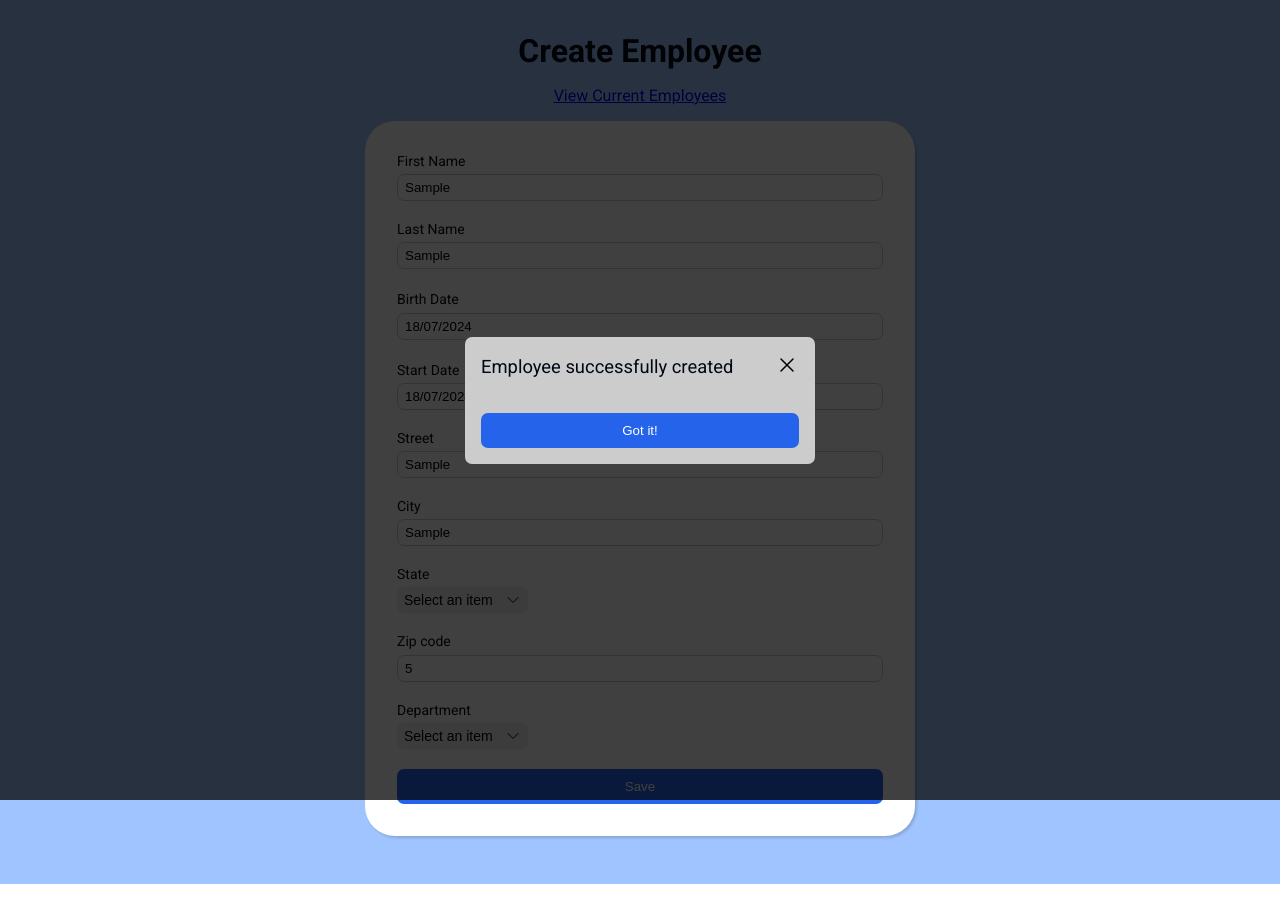
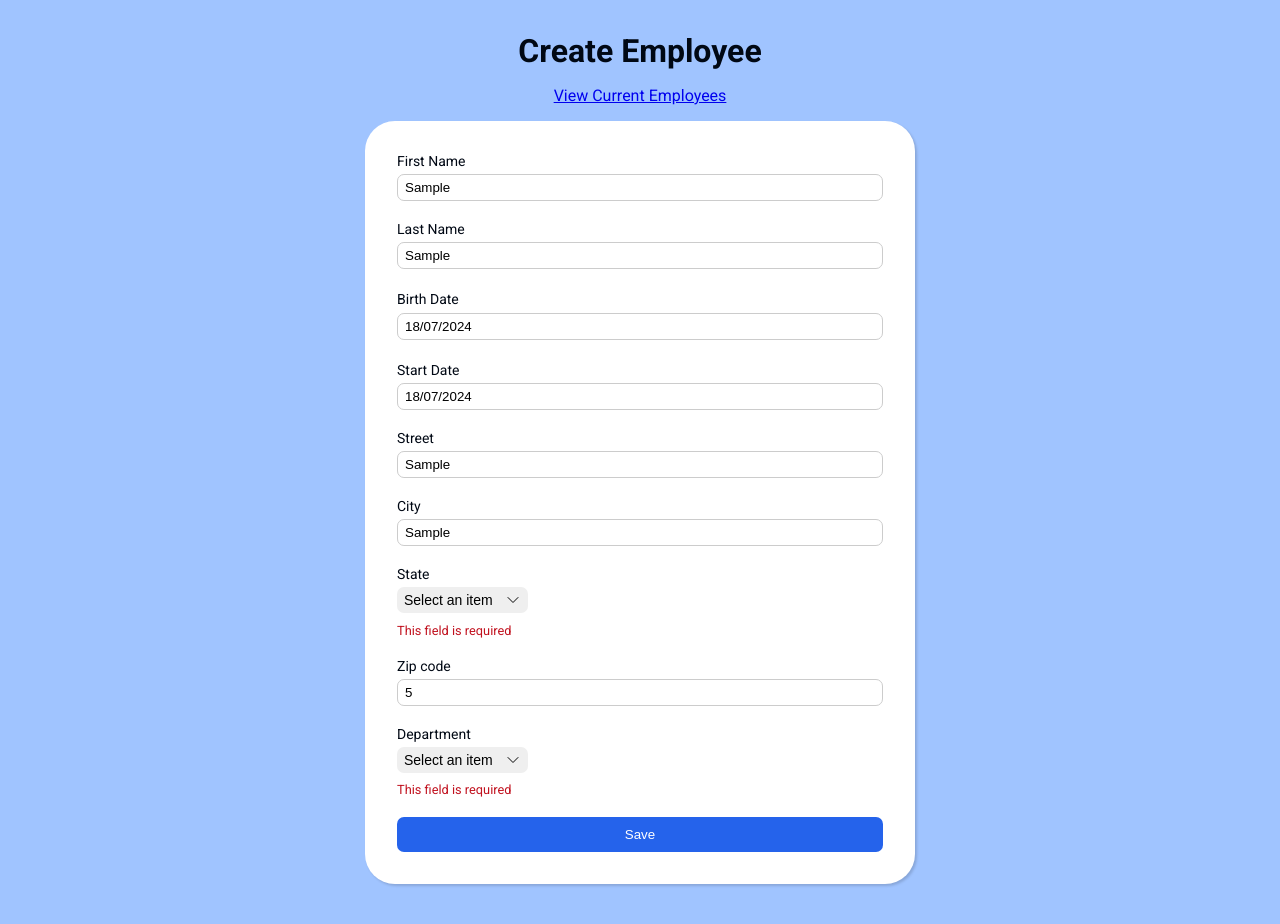
Before and after one commit to pyko7/HRNet, a React (Vite) app: page / in a window 1280 px wide. Both pictures are taken after typing "Sample", "Sample", "Sample", "Sample", "5" into the empty fields and a click on the button "Save". Shown: the top 924 px of the page. Before the commit the page ends 884 px from the top, so only its background shows below. Built offline with nearby package versions, Linux system fonts and the light colour scheme.

Commit message:
chore: add error handling

```diff
--- /dev/null
+++ b/src/components/errorMessage/ErrorMessage.css
@@ -0,0 +1,8 @@
+.error-message {
+  width: 100%;
+  margin-top: 0.25rem;
+  padding: 0;
+  display: block;
+  font-size: 0.8rem;
+  color: var(--error-color);
+}
--- /dev/null
+++ b/src/components/errorMessage/ErrorMessage.jsx
@@ -0,0 +1,6 @@
+import "./ErrorMessage.css";
+const ErrorMessage = ({ children }) => {
+  return <span className="error-message">{children}</span>;
+};
+
+export default ErrorMessage;
--- a/src/components/form/Form.css
+++ b/src/components/form/Form.css
@@ -5,3 +5,7 @@
   align-items: center;
   gap: 1.25rem;
 }
+
+.textfield-container {
+  width: 100%;
+}
--- a/src/components/form/Form.jsx
+++ b/src/components/form/Form.jsx
@@ -3,6 +3,7 @@ import { createPortal } from "react-dom";
 import Button from "../button/Button";
 import TextField from "../textField/TextField";
 import DropdownMenu from "../dropdownMenu/DropdownMenu";
+import ErrorMessage from "../errorMessage/ErrorMessage";
 import Modal from "../modal/Modal";
 import { departments, emptyEmployeeData, states } from "../../utils/utils";
 import CustomDatePicker from "../datePicker/DatePicker";
@@ -18,6 +19,8 @@ import "../textField/TextField.css";
 const Form = () => {
   const [visible, setVisible] = useState(false);
   const [employee, setEmployee] = useState(emptyEmployeeData);
+  const [errors, setErrors] = useState([]);
+
   const statesName = states.map((state) => state.name);
   const dispatch = useDispatch();
 
@@ -28,11 +31,36 @@ const Form = () => {
     }));
   };
 
+  const handleErrors = () => {
+    let newErrors = {};
+
+    for (const [key, value] of Object.entries(employee)) {
+      if (!value) {
+        newErrors[key] = "This field is required";
+      }
+    }
+
+    setErrors(newErrors);
+
+    for (const [key, value] of Object.entries(employee)) {
+      if (!value) {
+        newErrors[key] = "This field is required";
+      }
+    }
+    return newErrors;
+  };
+
   const handleClick = (e) => {
     e.preventDefault();
+    const formErrors = handleErrors();
+
+    if (Object.keys(formErrors).length === 0) {
       dispatch(setEmployees(employee));
       setVisible(true);
+    }
+    return;
   };
+
   const handleClose = () => {
     setVisible(false);
   };
@@ -40,18 +68,25 @@ const Form = () => {
   return (
     <>
       <form className="form">
+        <div className="textfield-container">
           <TextField
             id="first-name"
             label="First Name"
             value={employee.firstName}
             onChange={(value) => handleInputChange("firstName", value)}
           />
+          {errors.firstName && <ErrorMessage>{errors.firstName}</ErrorMessage>}
+        </div>
+
+        <div className="textfield-container">
           <TextField
             id="last-name"
             label="Last Name"
             value={employee.lastName}
             onChange={(value) => handleInputChange("lastName", value)}
           />
+          {errors.lastName && <ErrorMessage>{errors.lastName}</ErrorMessage>}
+        </div>
 
         <CustomDatePicker
           id="date-of-birth"
@@ -66,18 +101,25 @@ const Form = () => {
           onChange={(value) => handleInputChange("startDate", value)}
         />
 
+        <div className="textfield-container">
           <TextField
             id="street"
             label="Street"
             value={employee.street}
             onChange={(value) => handleInputChange("street", value)}
           />
+          {errors.street && <ErrorMessage>{errors.street}</ErrorMessage>}
+        </div>
+
+        <div className="textfield-container">
           <TextField
             id="city"
             label="City"
             value={employee.city}
             onChange={(value) => handleInputChange("city", value)}
           />
+          {errors.city && <ErrorMessage>{errors.city}</ErrorMessage>}
+        </div>
 
         <div className="textfield-label-container">
           <label className="label" htmlFor="State">
@@ -88,14 +130,18 @@ const Form = () => {
             value={employee.state}
             onChange={(value) => handleInputChange("state", value)}
           />
+          {errors.state && <ErrorMessage>{errors.state}</ErrorMessage>}
         </div>
 
+        <div className="textfield-container">
           <TextField
             type="number"
             id="zip-code"
             label="Zip code"
             onChange={(value) => handleInputChange("zipCode", value)}
           />
+          {errors.zipCode && <ErrorMessage>{errors.zipCode}</ErrorMessage>}
+        </div>
 
         <div className="textfield-label-container">
           <label className="label" htmlFor="Department">
@@ -106,6 +152,7 @@ const Form = () => {
             value={employee.department}
             onChange={(value) => handleInputChange("department", value)}
           />
+          {errors.department && <ErrorMessage>{errors.state}</ErrorMessage>}
         </div>
 
         <Button variant="contained" handleClick={handleClick}>
--- a/src/index.css
+++ b/src/index.css
@@ -7,6 +7,7 @@
   --medium-light-color: #e5e5e5;
   --medium-color: #ccc;
   --dark-color: #000814;
+  --error-color: #c1121f;
 
   /* border radius */
   --rounded-sm: 0.435rem;
```
Lines whose indentation alone changed are shown as unchanged.
